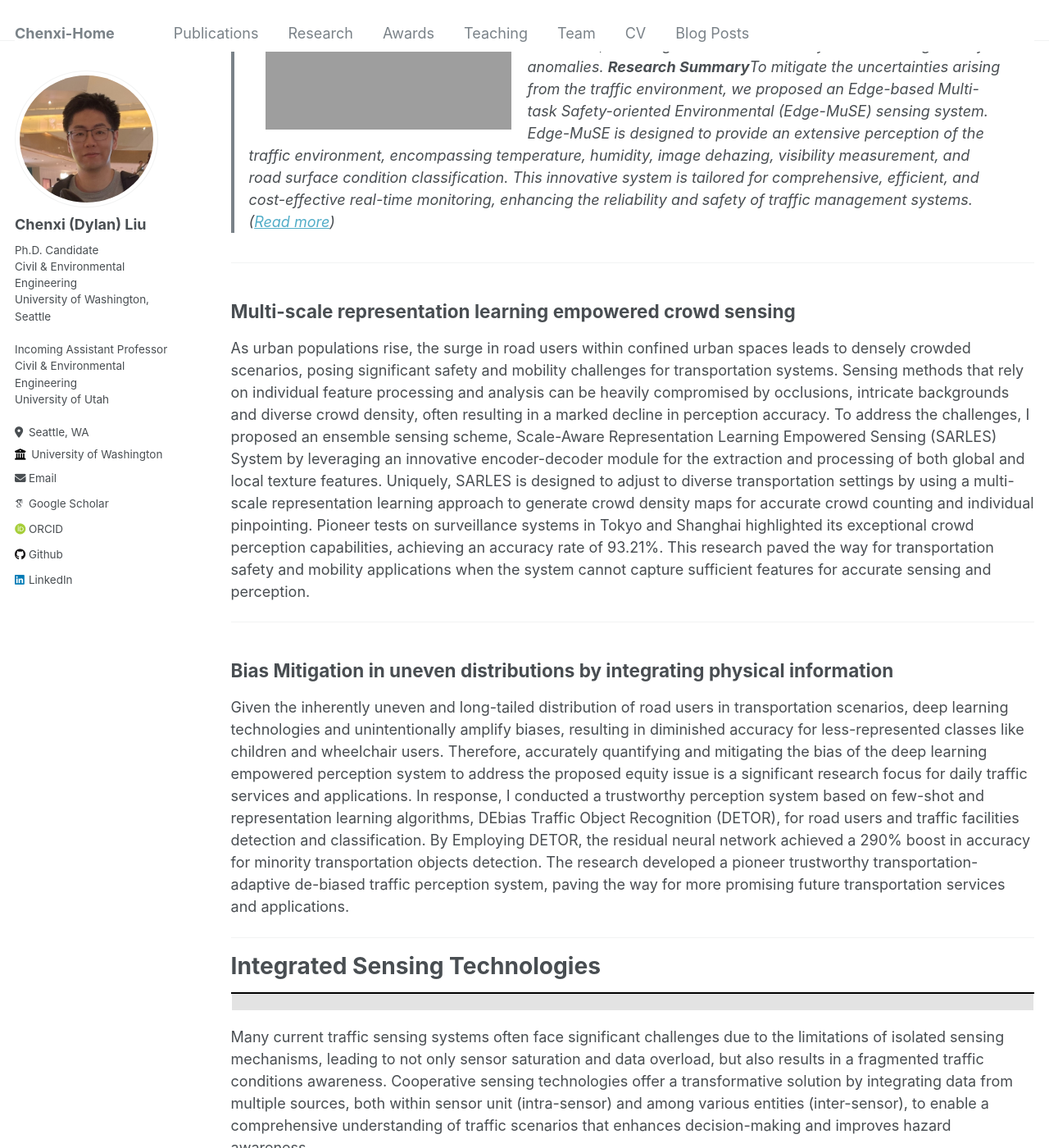
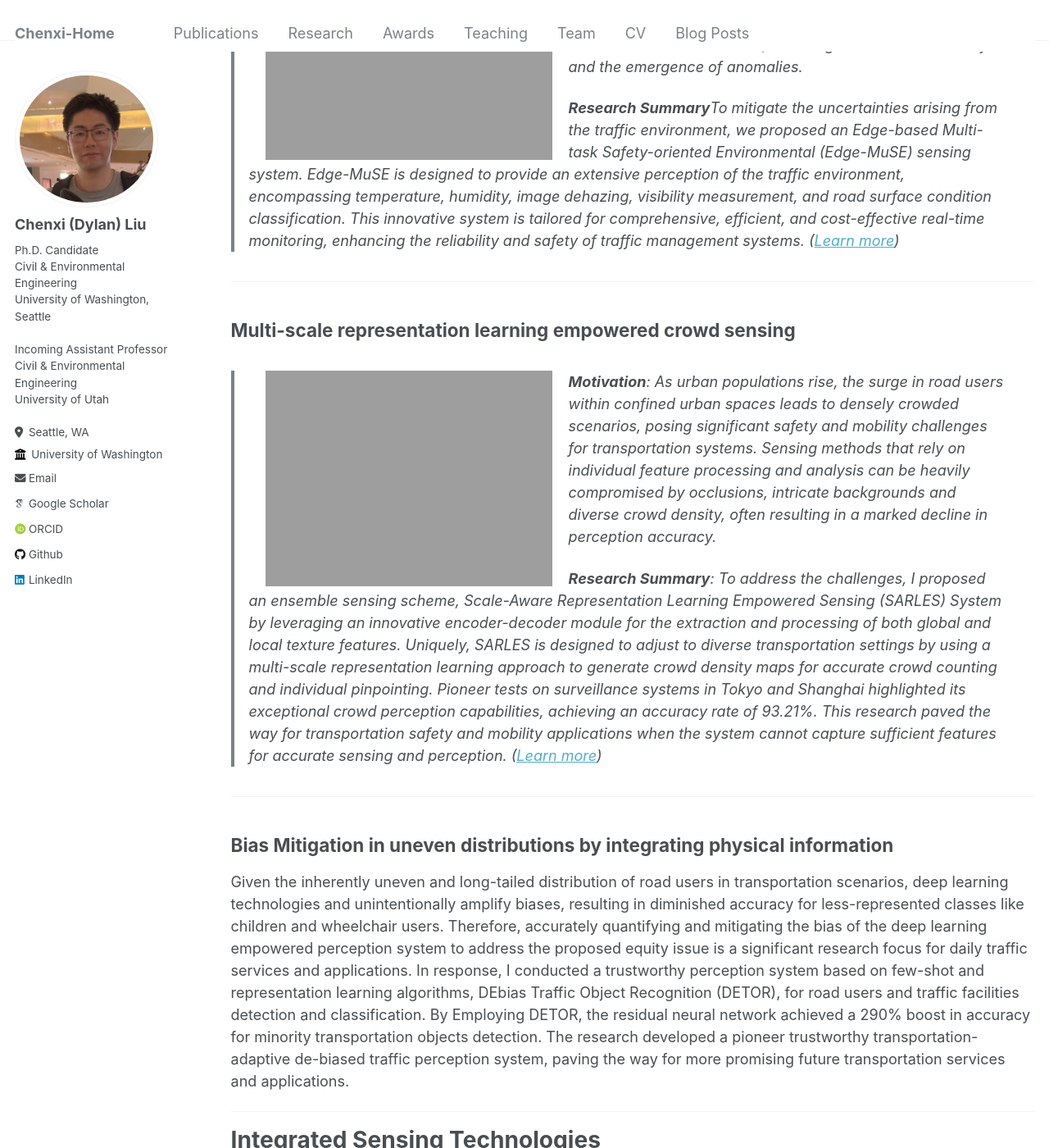
Before and after one commit to chenxiliu-dylan/chenxiliu-dylan.github.io, a Jekyll site: the page built from _pages/research.md, in a window 1280 px wide and 1400 px high, scrolled down 499 px. Shown: the whole window at 82% size. Built offline with Jekyll 4.4.1, drawn with Linux system fonts in a browser that asks for light colours; some web fonts are replaced.

Commit message:
modified:   _pages/research.md

```diff
--- a/_pages/research.md
+++ b/_pages/research.md
@@ -18,15 +18,19 @@ As deep learning technologies increasingly integrate into transportation systems
 
 ## Comprehensive traffic environment perception with edge intelligence
 
-> <img style="float: left" src="https://chenxiliu-dylan.github.io/images/environment2.png" width="300" hspace="20">
+> <img style="float: left" src="https://chenxiliu-dylan.github.io/images/environment2.png" width="350" hspace="20">
 > **Motivation**: The physical traffic environment, characterized by factors plays a crucial role in influencing the traffic system. Unfortunately, the neglect of these essential environmental aspects can lead to severe repercussions, especially under adverse weather conditions, including a decline in accuracy and the emergence of anomalies.
-> **Research Summary**To mitigate the uncertainties arising from the traffic environment, we proposed an Edge-based Multi-task Safety-oriented Environmental (Edge-MuSE) sensing system. Edge-MuSE is designed to provide an extensive perception of the traffic environment, encompassing temperature, humidity, image dehazing, visibility measurement, and road surface condition classification. This innovative system is tailored for comprehensive, efficient, and cost-effective real-time monitoring, enhancing the reliability and safety of traffic management systems. ([Read more](https://ieeexplore.ieee.org/abstract/document/10249217))
+>
+> **Research Summary**To mitigate the uncertainties arising from the traffic environment, we proposed an Edge-based Multi-task Safety-oriented Environmental (Edge-MuSE) sensing system. Edge-MuSE is designed to provide an extensive perception of the traffic environment, encompassing temperature, humidity, image dehazing, visibility measurement, and road surface condition classification. This innovative system is tailored for comprehensive, efficient, and cost-effective real-time monitoring, enhancing the reliability and safety of traffic management systems. ([Learn more](https://ieeexplore.ieee.org/abstract/document/10249217))
 
 ---
 
 ## Multi-scale representation learning empowered crowd sensing
 
-As urban populations rise, the surge in road users within confined urban spaces leads to densely crowded scenarios, posing significant safety and mobility challenges for transportation systems. Sensing methods that rely on individual feature processing and analysis can be heavily compromised by occlusions, intricate backgrounds and diverse crowd density, often resulting in a marked decline in perception accuracy. To address the challenges, I proposed an ensemble sensing scheme, Scale-Aware Representation Learning Empowered Sensing (SARLES) System by leveraging an innovative encoder-decoder module for the extraction and processing of both global and local texture features. Uniquely, SARLES is designed to adjust to diverse transportation settings by using a multi-scale representation learning approach to generate crowd density maps for accurate crowd counting and individual pinpointing. Pioneer tests on surveillance systems in Tokyo and Shanghai highlighted its exceptional crowd perception capabilities, achieving an accuracy rate of 93.21%. This research paved the way for transportation safety and mobility applications when the system cannot capture sufficient features for accurate sensing and perception.
+> <img style="float: left" src="https://chenxiliu-dylan.github.io/images/environment2.png" width="350" hspace="20">
+> **Motivation**: As urban populations rise, the surge in road users within confined urban spaces leads to densely crowded scenarios, posing significant safety and mobility challenges for transportation systems. Sensing methods that rely on individual feature processing and analysis can be heavily compromised by occlusions, intricate backgrounds and diverse crowd density, often resulting in a marked decline in perception accuracy.
+>
+> **Research Summary**: To address the challenges, I proposed an ensemble sensing scheme, Scale-Aware Representation Learning Empowered Sensing (SARLES) System by leveraging an innovative encoder-decoder module for the extraction and processing of both global and local texture features. Uniquely, SARLES is designed to adjust to diverse transportation settings by using a multi-scale representation learning approach to generate crowd density maps for accurate crowd counting and individual pinpointing. Pioneer tests on surveillance systems in Tokyo and Shanghai highlighted its exceptional crowd perception capabilities, achieving an accuracy rate of 93.21%. This research paved the way for transportation safety and mobility applications when the system cannot capture sufficient features for accurate sensing and perception. ([Learn more](https://))
 
 ---
 
```
